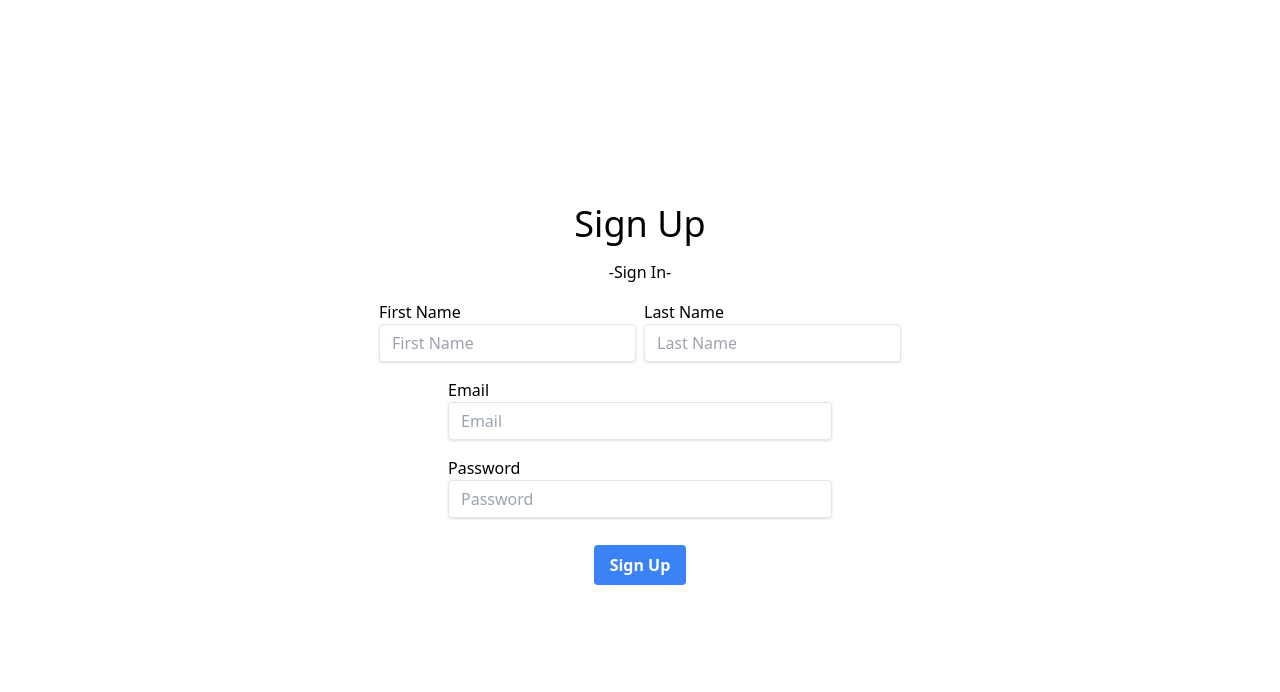
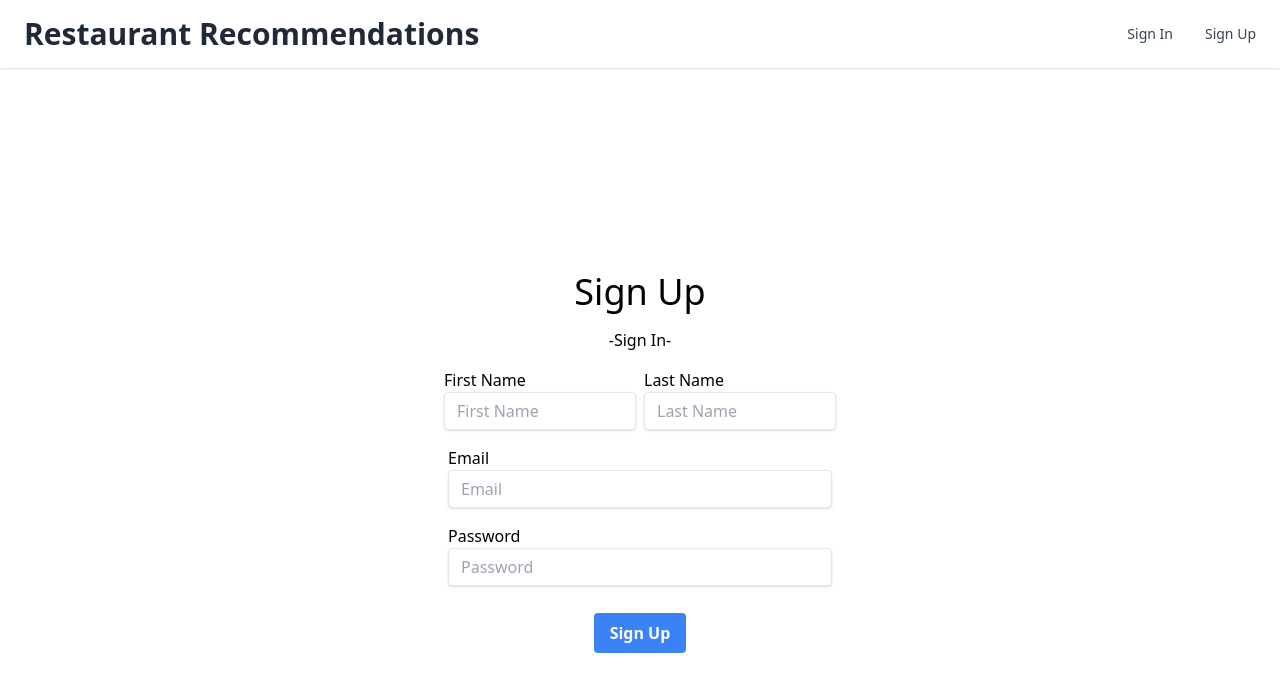
Before and after one commit to arieljsmith/final-project-frontend, a React (Create React App) app in the folder react-frontend/: page /sign-up in a window 1280 px wide. Shown: the top 692 px of the page. Built offline with nearby package versions, Linux system fonts and the light colour scheme.

Commit message:
Added navbar from homepage branch

```diff
--- a/react-frontend/src/components/SigninForm.js
+++ b/react-frontend/src/components/SigninForm.js
@@ -20,6 +20,59 @@ function SigninForm() {
   };
 
   return (
+    <div>
+      {/* BEGIN HERO SECTION */}
+      <header>
+        <nav className="bg-white shadow dark:bg-gray-800">
+          <div className="container px-6 py-4 mx-auto">
+            <div className="lg:flex lg:items-center lg:justify-between">
+              <div className="flex items-center justify-between">
+                <div className="text-xl font-semibold text-gray-700">
+                  <a
+                    className="text-2xl font-bold text-gray-800 dark:text-white lg:text-3xl hover:text-gray-700 dark:hover:text-gray-300"
+                    href="#"
+                  >
+                    Restaurant Recommendations
+                  </a>
+                </div>
+
+                {/* Mobile menu button */}
+                <div className="flex lg:hidden">
+                  <button
+                    type="button"
+                    className="text-gray-500 dark:text-gray-200 hover:text-gray-600 dark:hover:text-gray-400 focus:outline-none focus:text-gray-600 dark:focus:text-gray-400"
+                    aria-label="toggle menu"
+                  >
+                    <svg viewBox="0 0 24 24" className="w-6 h-6 fill-current">
+                      <path
+                        fill-rule="evenodd"
+                        d="M4 5h16a1 1 0 0 1 0 2H4a1 1 0 1 1 0-2zm0 6h16a1 1 0 0 1 0 2H4a1 1 0 0 1 0-2zm0 6h16a1 1 0 0 1 0 2H4a1 1 0 0 1 0-2z"
+                      ></path>
+                    </svg>
+                  </button>
+                </div>
+              </div>
+
+              {/* Mobile Menu open: "block", Menu closed: "hidden" */}
+              <div className="hidden -mx-4 lg:flex lg:items-center">
+                <a
+                  href="/sign-in"
+                  className="block mx-4 mt-2 text-sm text-gray-700 capitalize lg:mt-0 dark:text-gray-200 hover:text-blue-600 dark:hover:text-blue-400"
+                >
+                  Sign In
+                </a>
+                <a
+                  href="/sign-up"
+                  className="block mx-4 mt-2 text-sm text-gray-700 capitalize lg:mt-0 dark:text-gray-200 hover:text-blue-600 dark:hover:text-blue-400"
+                >
+                  Sign Up
+                </a>
+              </div>
+            </div>
+          </div>
+        </nav>
+      </header>
+      {/* END HERO SECTION */}
       <div className="grid place-items-center  p-8  h-screen form-container">
         <div className="grid place-items-center">
           <h1 className="text-4xl">Sign In</h1>
@@ -29,7 +82,6 @@ function SigninForm() {
           className="grid grid-cols-1 grid-rows-6  place-items-center gap-2 register-form"
           onSubmit={handleSubmit}
         >
-
           <div>
             <p>Email</p>
             <input
@@ -65,6 +117,7 @@ function SigninForm() {
           ) : null}
         </form>
       </div>
+    </div>
   );
 }
 
--- a/react-frontend/src/components/SignupForm.js
+++ b/react-frontend/src/components/SignupForm.js
@@ -24,10 +24,64 @@ function SignupForm() {
   };
   const handleSubmit = (event) => {
     event.preventDefault();
+    console.log(values);
     setSubmitted(true);
   };
 
   return (
+    <div>
+      {/* BEGIN HERO SECTION */}
+      <header>
+        <nav className="bg-white shadow dark:bg-gray-800">
+          <div className="container px-6 py-4 mx-auto">
+            <div className="lg:flex lg:items-center lg:justify-between">
+              <div className="flex items-center justify-between">
+                <div className="text-xl font-semibold text-gray-700">
+                  <a
+                    className="text-2xl font-bold text-gray-800 dark:text-white lg:text-3xl hover:text-gray-700 dark:hover:text-gray-300"
+                    href="#"
+                  >
+                    Restaurant Recommendations
+                  </a>
+                </div>
+
+                {/* Mobile menu button */}
+                <div className="flex lg:hidden">
+                  <button
+                    type="button"
+                    className="text-gray-500 dark:text-gray-200 hover:text-gray-600 dark:hover:text-gray-400 focus:outline-none focus:text-gray-600 dark:focus:text-gray-400"
+                    aria-label="toggle menu"
+                  >
+                    <svg viewBox="0 0 24 24" className="w-6 h-6 fill-current">
+                      <path
+                        fill-rule="evenodd"
+                        d="M4 5h16a1 1 0 0 1 0 2H4a1 1 0 1 1 0-2zm0 6h16a1 1 0 0 1 0 2H4a1 1 0 0 1 0-2zm0 6h16a1 1 0 0 1 0 2H4a1 1 0 0 1 0-2z"
+                      ></path>
+                    </svg>
+                  </button>
+                </div>
+              </div>
+
+              {/* Mobile Menu open: "block", Menu closed: "hidden" */}
+              <div className="hidden -mx-4 lg:flex lg:items-center">
+                <a
+                  href="/sign-in"
+                  className="block mx-4 mt-2 text-sm text-gray-700 capitalize lg:mt-0 dark:text-gray-200 hover:text-blue-600 dark:hover:text-blue-400"
+                >
+                  Sign In
+                </a>
+                <a
+                  href="/sign-up"
+                  className="block mx-4 mt-2 text-sm text-gray-700 capitalize lg:mt-0 dark:text-gray-200 hover:text-blue-600 dark:hover:text-blue-400"
+                >
+                  Sign Up
+                </a>
+              </div>
+            </div>
+          </div>
+        </nav>
+      </header>
+      {/* END HERO SECTION */}
       <div className="grid place-items-center p-8 h-screen form-container">
         <div className="grid space-y-4 place-items-center">
           <h1 className="text-4xl text-center">Sign Up</h1>
@@ -37,14 +91,14 @@ function SignupForm() {
           <form
             className="grid grid-cols-2 grid-rows-4 place-items-center gap-x-2 gap-y-4 register-form"
             onSubmit={handleSubmit}
+            method="post"
           >
-
             <div>
               <p>First Name</p>
               <input
                 onChange={handleFirstNameInputChange}
                 values={values.firstName}
-              className="shadow apperance-none border rounded py-2 px-3 text-gray-700 leading-tight focus:outline-none focus:shadow-outline form-field"
+                className="shadow apperance-none border rounded py-2 px-3 text-gray-700 w-48 leading-tight focus:outline-none focus:shadow-outline form-field"
                 placeholder="First Name"
                 name="firstName"
                 required
@@ -55,7 +109,7 @@ function SignupForm() {
               <input
                 onChange={handleLastNameInputChange}
                 values={values.lastName}
-              className="shadow apperance-none border rounded  py-2 px-3 text-gray-700 leading-tight focus:outline-none focus:shadow-outline form-field"
+                className="shadow apperance-none border rounded  py-2 px-3 text-gray-700 w-48 leading-tight focus:outline-none focus:shadow-outline form-field"
                 placeholder="Last Name"
                 name="lastName"
                 required
@@ -66,7 +120,7 @@ function SignupForm() {
               <input
                 onChange={handleEmailInputChange}
                 values={values.email}
-              className="w-96 shadow apperance-none border rounded  py-2 px-3 text-gray-700 leading-tight focus:outline-none focus:shadow-outline form-field"
+                className="w-96 shadow apperance-none border rounded  py-2 px-3 text-gray-700 w leading-tight focus:outline-none focus:shadow-outline form-field"
                 placeholder="Email"
                 name="email"
                 required
@@ -89,13 +143,14 @@ function SignupForm() {
             >
               Sign Up
             </button>
+          </form>
+        </div>
+      </div>
       {submitted ? (
         <div className="success-message">
           Success! I currently do nothing at the moment
         </div>
       ) : null}
-        </form>
-      </div>
     </div>
   );
 }
```
Lines whose indentation alone changed are shown as unchanged.
